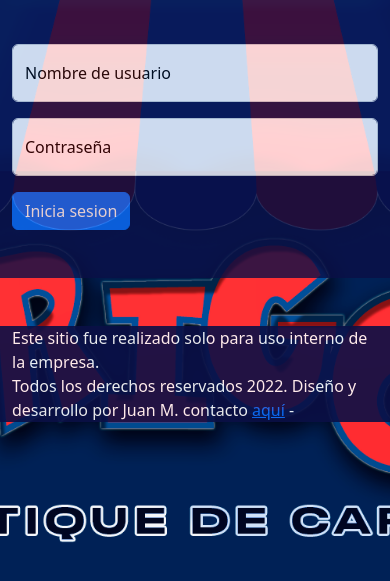
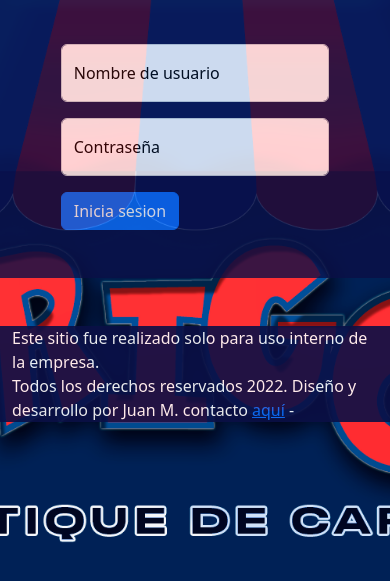
Before and after one commit to juan49278/inventario, a plain HTML site: page login.html in a window 390 px wide. Shown: the part 133-714 px from the top of the page. Drawn offline with nearby package versions, Linux system fonts and the light colour scheme.

Commit message:
Update login.html

```diff
--- a/login.html
+++ b/login.html
@@ -20,7 +20,7 @@
     <div class="container mt-5">
         <div class="row justify-content-center">
             <h1 class="mt-5 mb-5 text-center">Inicia sesion</h1>
-            <div class="col col-md-5">
+            <div class="col-9 col-md-5">
                 <form class="needs-validation form-floating" id="login" novalidate>
                     <div class="form-floating mb-3">
                         <input type="text" class="form-control" id="user" placeholder="Nombre de usuario"
```
